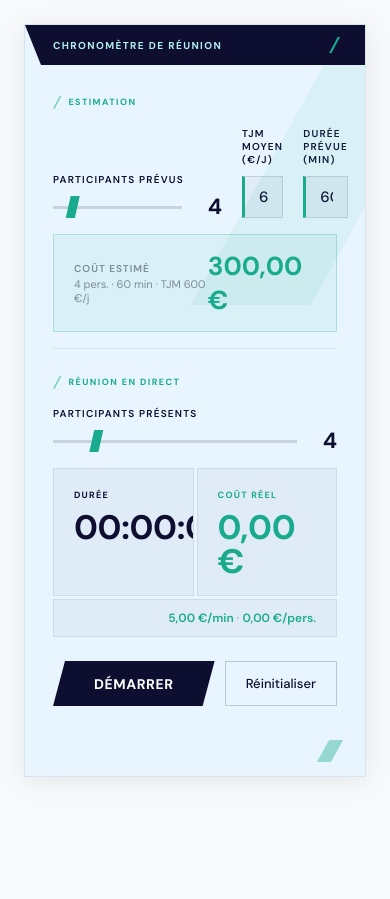
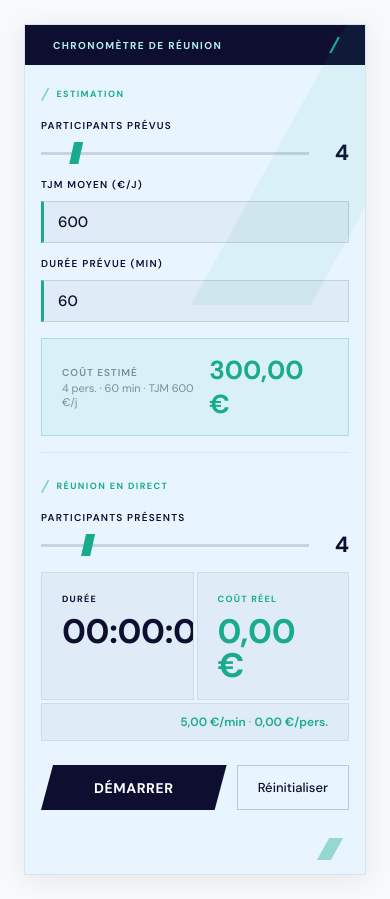
Before and after one commit to clement77-create/meeting-timer, a plain HTML site: page index.html in a window 390 px wide. Before the commit the page ends 844 px from the top, so only its background shows below. Drawn offline with Linux system fonts and the light colour scheme.

Commit message:
Update index.html

```diff
--- a/index.html
+++ b/index.html
@@ -28,9 +28,30 @@
   .body { padding: 28px 28px 24px; }
   .section-label { font-size: 9px; font-weight: 700; letter-spacing: 0.16em; text-transform: uppercase; color: var(--vert-eau); margin-bottom: 16px; display: flex; align-items: center; gap: 8px; }
   .section-label::before { content: '/'; font-size: 14px; font-style: italic; opacity: .5; }
-  .params { display: flex; gap: 20px; margin-bottom: 16px; align-items: flex-end; }
-  .param-block { flex: 1; }
+  .params { display: flex; gap: 20px; margin-bottom: 16px; align-items: flex-end; flex-wrap: wrap; }
+  .param-block { flex: 1; min-width: 120px; }
   .param-label { font-size: 10px; font-weight: 600; letter-spacing: 0.12em; text-transform: uppercase; color: var(--bleu-nuit); display: block; margin-bottom: 10px; }
+
+  @media (max-width: 480px) {
+    .body { padding: 20px 16px 18px; }
+    .params { flex-direction: column; gap: 14px; }
+    .param-block { width: 100%; }
+    .slider-row { gap: 16px; }
+    .slider-val { font-size: 26px; min-width: 36px; }
+    input[type=number] { font-size: 17px; padding: 12px 14px; }
+    .counter-val { font-size: 28px; }
+    .counters { gap: 6px; margin-bottom: 6px; }
+    .counter-card { padding: 16px 14px 12px; }
+    .estim-val { font-size: 22px; }
+    .sub-row { padding: 10px 14px; }
+    .btns { gap: 8px; }
+    .btn-primary { font-size: 13px; padding: 13px 16px; }
+    .btn-secondary { font-size: 12px; padding: 13px 14px; }
+    .sum-grid { gap: 10px 16px; }
+    .sum-item-val { font-size: 15px; }
+    .sum-item.highlight .sum-item-val, .sum-item.over-budget .sum-item-val { font-size: 18px; }
+    .header { clip-path: none; }
+  }
   .slider-row { display: flex; align-items: center; gap: 12px; }
   input[type=range] { -webkit-appearance: none; appearance: none; flex: 1; height: 3px; background: rgba(14,15,48,0.15); outline: none; border: none; }
   input[type=range]::-webkit-slider-thumb { -webkit-appearance: none; width: 14px; height: 22px; background: var(--vert-eau); cursor: pointer; clip-path: polygon(35% 0%, 100% 0%, 65% 100%, 0% 100%); }
```
